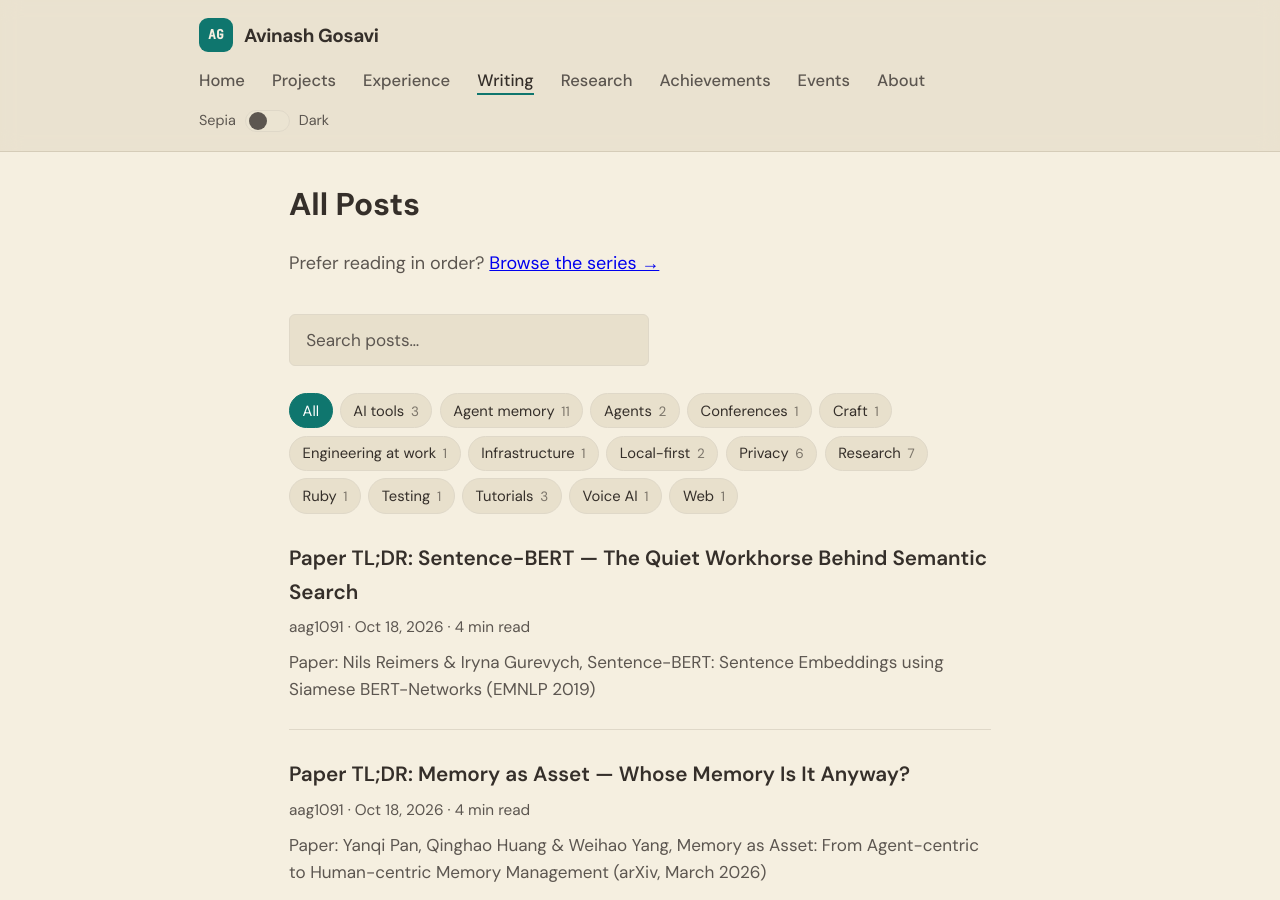
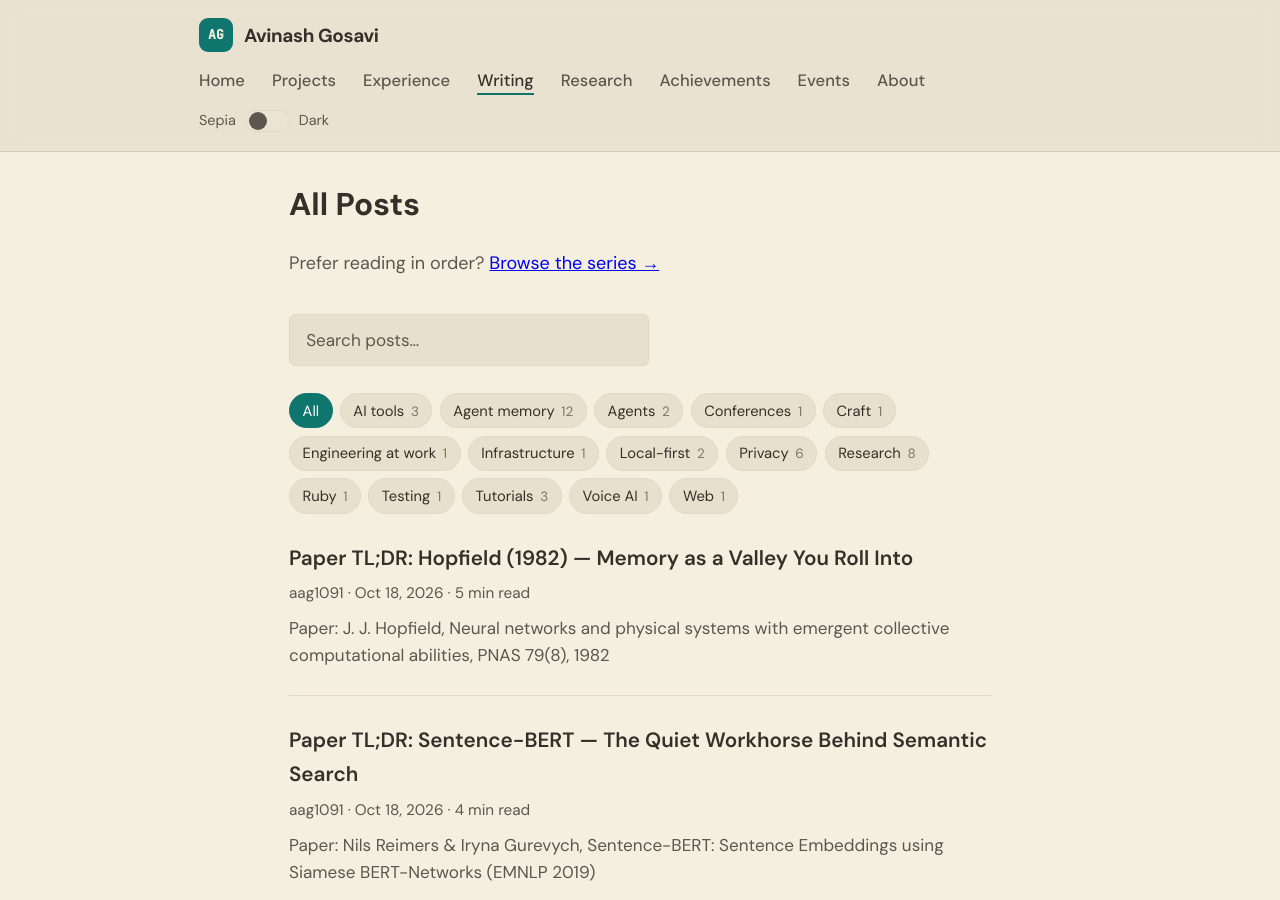
Before and after one commit to aag1091-alt/avinashgosavi.com, a Jekyll site: the page built from blog.md, in a window 1280 px wide and 900 px high. Built offline with Jekyll 4.4.1, drawn with Linux system fonts in a browser that asks for light colours; part of the change alters nothing that is shown.

Commit message:
New post: Paper TL;DR — Hopfield (1982); all six papers now have write-ups
Co-Authored-By: Claude Opus 5.5 <noreply@anthropic.com>
Claude-Session: https://claude.ai/code/session_01Sme4KfULpujkU79T8FnF1M

````diff
--- a/_data/papers.yml
+++ b/_data/papers.yml
@@ -37,6 +37,7 @@
   year: 1982
   venue: PNAS 79(8)
   url: https://www.pnas.org/doi/10.1073/pnas.79.8.2554
+  tldr_post: /post/paper-tldr-hopfield-1982/
   topic: Brain-inspired memory
   tldr: >-
     A network of simple binary neurons with symmetric connections has an
--- /dev/null
+++ b/_posts/2026-10-18-paper-tldr-hopfield-1982.md
@@ -0,0 +1,79 @@
+---
+layout: post
+date: 2026-10-18 15:00:00 -0700
+title: "Paper TL;DR: Hopfield (1982) — Memory as a Valley You Roll Into"
+permalink: /post/paper-tldr-hopfield-1982/
+description: "A plain-language TL;DR of John Hopfield's 1982 paper on associative memory: energy landscapes, Hebbian storage, recall from partial cues and its limits — with a 25-line NumPy demo."
+series: paper-tldr
+series_order: 7
+tags: ["Research", "Agent memory"]
+read_time: 5
+image: /assets/og/paper-tldr-hopfield-1982.png
+---
+
+**Paper:** J. J. Hopfield, [*Neural networks and physical systems with emergent collective computational abilities*](https://www.pnas.org/doi/10.1073/pnas.79.8.2554), PNAS 79(8), 1982
+
+**One-line TL;DR:** connect lots of simple on/off neurons with symmetric weights and the network gets an energy that only goes down as it runs — so stored memories become stable valleys, and a partial or noisy cue rolls downhill into the full memory.
+
+Almost everything I've built around memory started here. It's also one of the most readable classic papers I know: five pages, very little math, a physicist explaining computation.
+
+## The setup
+
+- **Neurons** are either on or off (+1 or −1).
+- **Every neuron connects to every other**, and the connection strengths are **symmetric**: the weight from A to B equals the weight from B to A.
+- **Storing a memory** uses a Hebbian rule — "neurons that fire together wire together." For each pattern you want to remember, strengthen connections between neurons that agree and weaken those between neurons that disagree. Store several patterns by adding up their contributions.
+- **Recalling** means picking neurons one at a time and flipping each to agree with the weighted vote of its neighbors, until nothing changes.
+
+## The key insight: an energy that only goes down
+
+Hopfield's move was to define an **energy** for the whole network's state and show that, with symmetric weights and one-at-a-time updates, every update either lowers the energy or leaves it unchanged. The network can't cycle forever; it has to settle.
+
+Stored patterns sit at the bottoms of valleys in that energy landscape. Start anywhere nearby — a corrupted photo, half a phone number — and the network slides down into the nearest stored memory. That's **content-addressable memory**: you retrieve by *what* you remember, not by *where* it's stored. It's also robust: knock out some neurons or connections and recall still mostly works.
+
+## Twenty-five lines of NumPy
+
+Store five random patterns in 100 neurons, flip 30% of the bits of one, and let it settle:
+
+```python
+import numpy as np
+
+rng = np.random.default_rng(1)
+N, P = 100, 5
+patterns = rng.choice([-1, 1], size=(P, N))
+W = (patterns.T @ patterns) / N        # Hebbian storage
+np.fill_diagonal(W, 0)                 # no self-connections
+
+def energy(s):
+    return -0.5 * s @ W @ s
+
+def recall(s, sweeps=5):
+    s = s.copy()
+    for _ in range(sweeps):
+        for i in rng.permutation(N):   # one neuron at a time
+            s[i] = 1 if W[i] @ s >= 0 else -1
+    return s
+
+target = patterns[0]
+noisy = target.copy()
+noisy[rng.choice(N, 30, replace=False)] *= -1
+
+out = recall(noisy)
+print((noisy == target).mean(), (out == target).mean())   # 0.7 -> 1.0
+print(round(energy(noisy), 1), round(energy(out), 1))     # -8.6 -> -50.5
+```
+
+70% correct goes to 100% correct, and the energy drops as it does.
+
+## The limits
+
+- **Capacity is small.** Hopfield found the network reliably holds only about **0.15 memories per neuron**. Push past that and recall falls apart.
+- **Spurious memories.** The landscape also grows valleys nobody stored — blends of real memories — and a cue can get stuck in one.
+- **Similar memories interfere.** Patterns that overlap a lot blur into each other.
+
+Those limits are exactly what the 2020 follow-up fixes: [modern Hopfield networks](/post/paper-tldr-hopfield-networks-is-all-you-need/) sharpen the valleys so capacity grows exponentially — and their update turns out to be transformer attention.
+
+## Why it still matters to me
+
+Databases retrieve by key. Vector stores retrieve by nearest neighbor. Hopfield networks retrieve by **settling** — pattern completion from a partial cue, which is much closer to how remembering feels. That idea is the reason [Attractor](/post/attractor-memory-engine/) is called Attractor.
+
+That completes the six papers from [Part 1](/post/paper-tldr-six-papers-on-memory/). The whole list, with short TL;DRs, lives on my [papershelf](/research/#papershelf).
````
Also changed, not shown: assets/og/paper-tldr-hopfield-1982.png (added).
